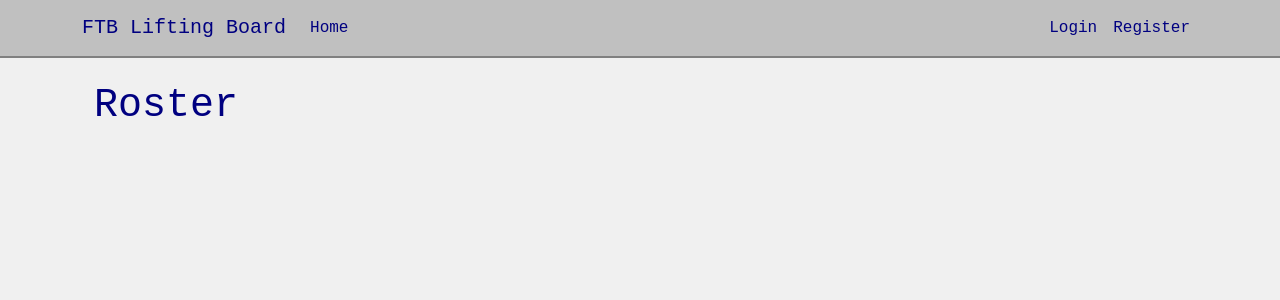
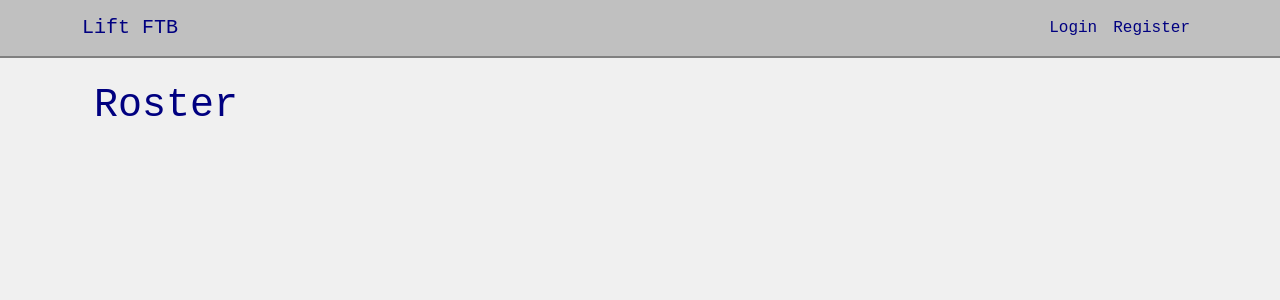
Before and after one commit to beep13/dumbSimpleLiftingCompetition, a Flask app: page /roster in a window 1280 px wide. Shown: the top 300 px of the page. Run offline with Flask 3, Linux system fonts and the light colour scheme.

Commit message:
lift ftb

```diff
--- a/templates/base.html
+++ b/templates/base.html
@@ -12,15 +12,12 @@
 <body>
     <nav class="navbar navbar-expand-lg navbar-light bg-light">
         <div class="container">
-            <a class="navbar-brand" href="{{ url_for('index') }}">FTB Lifting Board</a>
+            <a class="navbar-brand" href="{{ url_for('index') }}">Lift FTB</a>
             <button class="navbar-toggler" type="button" data-bs-toggle="collapse" data-bs-target="#navbarNav" aria-controls="navbarNav" aria-expanded="false" aria-label="Toggle navigation">
                 <span class="navbar-toggler-icon"></span>
             </button>
             <div class="collapse navbar-collapse" id="navbarNav">
                 <ul class="navbar-nav me-auto">
-                    <li class="nav-item">
-                        <a class="nav-link" href="{{ url_for('index') }}">Home</a>
-                    </li>
                     {% if session.get('user_id') %}
                         {% set user = get_current_user() %}
                         <li class="nav-item">
--- a/templates/roster.html
+++ b/templates/roster.html
@@ -1,6 +1,6 @@
 {% extends "base.html" %}
 
-{% block title %}Roster - FTB Lifting Board{% endblock %}
+{% block title %}Roster - Lift FTB{% endblock %}
 
 {% block content %}
 <div class="container mt-4">
```
Also changed, not shown: templates/index.html (+7 -9 lines).
